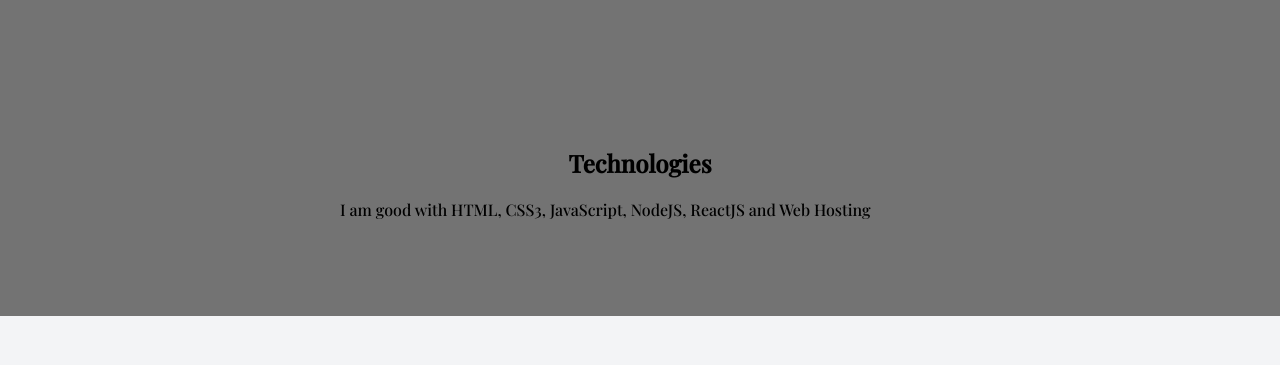
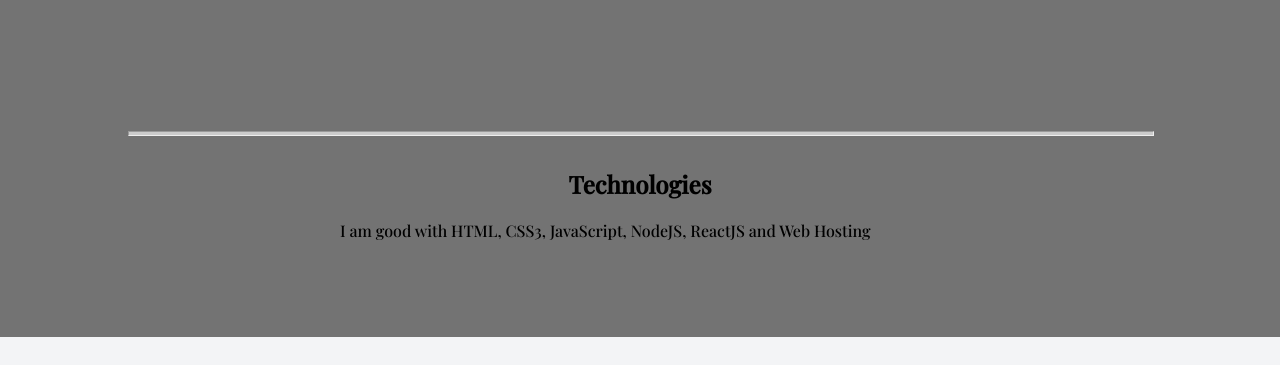
Before and after one commit to Skz10/Shreyas-Kantikar-site, a plain HTML site: page index.html in a window 1280 px wide. Shown: the part 695-1060 px from the top of the page. Drawn offline with nearby package versions, Linux system fonts and the light colour scheme.

Commit message:
added hr

```diff
--- a/index.html
+++ b/index.html
@@ -28,6 +28,8 @@
         <img class="hero-img" src="images/Asset selection-pana.svg" alt="Header image" />
         <h1 class="hero-heading">Front-end developer <span class="heading-inverted"> and </span> Designer</h1>
     </header>
+
+    <hr>
 
     <section class="section">
         <div class="container-center">
--- a/style.css
+++ b/style.css
@@ -121,7 +121,7 @@ hr{
     max-width: 350px;
     margin: auto;
     display: block;
-
+    padding-bottom: 1rem;
 }
 
 .hero .hero-heading {
@@ -133,6 +133,15 @@ hr{
 
 .hero .hero-heading .heading-inverted {
     color: var(--primary-color);
+}
+
+hr {
+    position:relative;
+    top: 20px;
+    height: 0.15rem;
+    margin: 0 10% 0 10%;
+    background: #cccccc;
+    width:80%;
 }
 
 .section {
```
